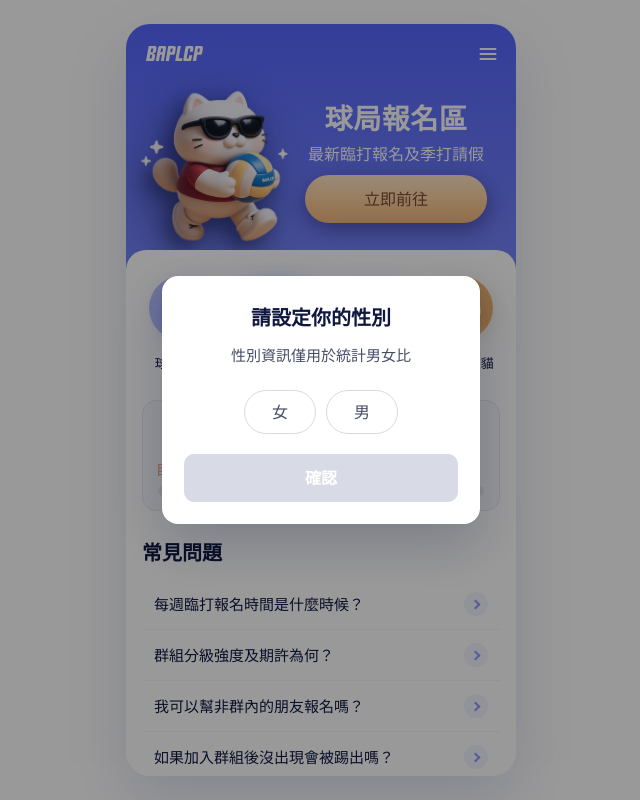
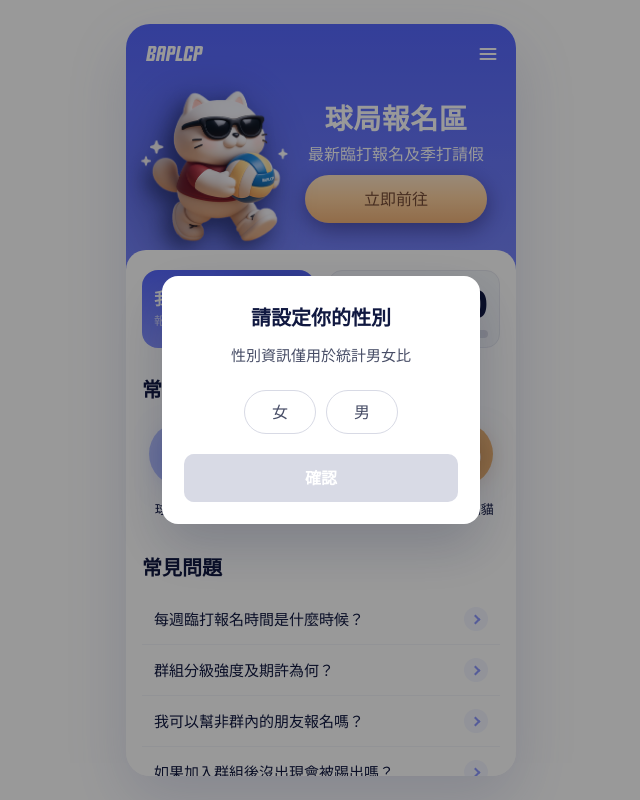
Before and after one commit to baplcp/baplcp-signup, a Vue app: page /#/ in a window 1280 px wide. Shown: the whole page, without its empty margins (319-959 px from the left). Built offline with nearby package versions, Linux system fonts and the light colour scheme; no server answers; the database is empty; grey boxes are pictures that could not be loaded.

Commit message:
手動上線 2026-06-25 12:14:03

```diff
--- a/src/components/group-list/GroupEventRow.vue
+++ b/src/components/group-list/GroupEventRow.vue
@@ -124,8 +124,8 @@ defineProps({
 }
 
 .badge-ended {
-  background: #fdecea;
-  color: #c0392b;
+  background: #ebebeb;
+  color: #888;
 }
 
 .chevron {
--- a/src/components/home/HomeInfoCard.vue
+++ b/src/components/home/HomeInfoCard.vue
@@ -94,16 +94,15 @@ const linkAttrs = computed(() => {
 .info-card img {
   position: absolute;
   right: 4px;
-  top: 3px;
+  top: 50%;
+  transform: translateY(-50%);
   width: 72px;
-  height: 72px;
+  height: 87px;
   object-fit: contain;
   filter: drop-shadow(3.995px 3.995px 15.279px rgba(16, 24, 67, 0.45));
 }
 
-.info-card.is-pending {
-  opacity: 0.4;
-  pointer-events: none;
-  cursor: default;
+.info-card:not([href]):not([to]) {
+  cursor: pointer;
 }
 </style>
--- a/src/components/home/HomeParticipationCard.vue
+++ b/src/components/home/HomeParticipationCard.vue
@@ -29,7 +29,7 @@ const iconBurn = import.meta.env.BASE_URL + 'images/icon-burn.png'
   <div class="participation-card">
     <div class="title-row">
       <img :src="iconBurn" alt="" class="burn-icon" />
-      <span class="title-text">累積參與次數</span>
+      <span class="title-text">累積次數</span>
     </div>
     <p class="goal-text">
       <span v-if="loading" class="text-skeleton text-skeleton--goal" />
@@ -47,88 +47,78 @@ const iconBurn = import.meta.env.BASE_URL + 'images/icon-burn.png'
 </template>
 
 <style scoped>
-/* Figma: rounded-[14px], shadow-[0px_4px_24.4px_0px_rgba(98,86,86,0.25)], bg-white */
-/* Layout uses absolute positions from Figma: title top:16, goal top:59, bar top:85 */
 .participation-card {
   position: relative;
-  background: #f6f8fb;
+  background: #f4f6fa;
   border: 1px solid #e6e8f0;
   border-radius: 14px;
-  height: 111px;
+  height: 78px;
   overflow: hidden;
 }
 
-/* Figma: left:16px, top:16px, gap:4px */
 .title-row {
   position: absolute;
-  left: 16px;
-  top: 16px;
+  left: 11.5px;
+  top: 14px;
   display: flex;
   align-items: center;
-  gap: 4px;
+  gap: 2px;
 }
 
-/* Figma: size:25px */
 .burn-icon {
-  width: 25px;
-  height: 25px;
+  width: 18px;
+  height: 18px;
   object-fit: contain;
   flex-shrink: 0;
 }
 
-/* Figma: text-[19px], PingFang TC Medium, leading-[1.4], color #101840 */
 .title-text {
-  font-size: 19px;
+  font-size: 17px;
   font-weight: 500;
   color: #101840;
   line-height: 1.4;
   white-space: nowrap;
 }
 
-/* Figma: left:13px, top:59px, text-[14px], PingFang TC Semibold, color #f1ad7c */
 .goal-text {
   position: absolute;
-  left: 13px;
-  top: 59px;
+  left: 11.5px;
+  top: 41px;
   margin: 0;
-  font-size: 14px;
+  font-size: 10px;
   font-weight: 400;
-  color: #ee927c;
+  color: #6373fd;
   line-height: 1.4;
   white-space: nowrap;
 }
 
-/* Figma: left:15px, top:85px, w:321px → use right:15px for responsive, h:10px */
 .bar-track {
   position: absolute;
-  left: 15px;
-  right: 15px;
-  top: 85px;
-  height: 10px;
+  left: 11.5px;
+  right: 11.5px;
+  top: 59px;
+  height: 8px;
   border-radius: 25px;
-  background: #e6e8f0;
+  background: #d8dae5;
   overflow: hidden;
 }
 
-/* Figma: gradient from #f2b57c to #e8677b */
 .bar-fill {
   height: 100%;
   border-radius: 25px;
-  background: linear-gradient(to right, #f2b57c, #e8677b);
+  background: linear-gradient(to left, #5768ff, #8894ff);
   transition: width 0.4s ease;
 }
 
-/* Figma: text-[63.96px], SF Pro Rounded Bold, leading-none, color #101840 */
-/* Position: right edge at ~29px from card right (351px card: calc(50%+146.5px) - translateX(-100%)) */
 .count-num {
   position: absolute;
-  right: 20px;
-  top: calc(50% - 43px);
-  font-size: 64px;
+  right: 12px;
+  top: 12px;
+  font-size: 40px;
   font-weight: 700;
   color: #101840;
   line-height: 1;
-  letter-spacing: -2px;
+  letter-spacing: -1px;
 }
 
 @keyframes shimmer {
@@ -141,20 +131,20 @@ const iconBurn = import.meta.env.BASE_URL + 'images/icon-burn.png'
 .bar-skeleton {
   display: inline-block;
   border-radius: 8px;
-  background: linear-gradient(90deg, #e6e8f0 25%, #f0f2f7 50%, #e6e8f0 75%);
+  background: linear-gradient(90deg, #d8dae5 25%, #eaecf4 50%, #d8dae5 75%);
   background-size: 200% 100%;
   animation: shimmer 1.4s ease infinite;
 }
 
 .count-skeleton {
-  width: 72px;
-  height: 64px;
-  border-radius: 10px;
+  width: 40px;
+  height: 40px;
+  border-radius: 8px;
 }
 
 .text-skeleton--goal {
-  width: 72px;
-  height: 16px;
+  width: 52px;
+  height: 12px;
   border-radius: 6px;
   vertical-align: middle;
 }
--- a/src/views/index.vue
+++ b/src/views/index.vue
@@ -1,8 +1,18 @@
 <script setup>
 import { onMounted, ref } from 'vue'
+
+const showComingSoon = ref(false)
+let comingSoonTimer = null
+
+function handleMyRecordClick() {
+  if (comingSoonTimer) clearTimeout(comingSoonTimer)
+  showComingSoon.value = true
+  comingSoonTimer = setTimeout(() => { showComingSoon.value = false }, 2500)
+}
 import { APP_VERSION } from '~/assets/appVersion'
 import HomeFaqList from '~/components/home/HomeFaqList.vue'
 import HomeHero from '~/components/home/HomeHero.vue'
+import HomeInfoCard from '~/components/home/HomeInfoCard.vue'
 import HomeParticipationCard from '~/components/home/HomeParticipationCard.vue'
 import HomeUtilityItem from '~/components/home/HomeUtilityItem.vue'
 import { listHomeActivityCandidates } from '~/services/activityService'
@@ -100,7 +110,7 @@ const infoCards = [
 const utilityItems = [
   {
     label: '球局列表',
-    imageSrc: import.meta.env.BASE_URL + 'images/icon-Calendar.png',
+    imageSrc: import.meta.env.BASE_URL + 'images/Registration list.png',
     to: '/group-list',
   },
   {
@@ -110,7 +120,7 @@ const utilityItems = [
   },
   {
     label: '打球影片',
-    imageSrc: import.meta.env.BASE_URL + 'images/icon-Youtube.png',
+    imageSrc: import.meta.env.BASE_URL + 'images/icon-video.png',
     href: 'https://www.youtube.com/@okayder',
     external: true,
   },
@@ -129,6 +139,18 @@ const utilityItems = [
     <HomeHero title="球局報名區" subtitle="最新臨打報名及季打請假" cta-label="立即前往" :cta-to="latestActivityTo" />
 
     <section class="content">
+      <div class="top-cards">
+        <HomeInfoCard
+          title="我的紀錄"
+          subtitle="報名與請假"
+          :image-src="infoCards[1].imageSrc"
+          @click="handleMyRecordClick"
+        />
+        <HomeParticipationCard :count="participationCount" :loading="participationLoading" />
+      </div>
+
+      <div class="section">
+        <h2>常用功能</h2>
         <div class="utility-grid">
           <HomeUtilityItem
             v-for="item in utilityItems"
@@ -142,18 +164,21 @@ const utilityItems = [
             :external="item.external"
           />
         </div>
-
-      <div class="section">
-        <HomeParticipationCard :count="participationCount" :loading="participationLoading" />
       </div>
 
-      <section class="section" aria-labelledby="faq-title">
+      <section class="section faq-section" aria-labelledby="faq-title">
         <h2 id="faq-title">常見問題</h2>
         <HomeFaqList :faqs="faqs" />
       </section>
       <div class="app-version app-version-note">{{ APP_VERSION }}</div>
     </section>
   </div>
+
+  <Transition name="snackbar">
+    <div v-if="showComingSoon" class="snackbar">
+      即將開放，敬請期待
+    </div>
+  </Transition>
 </template>
 
 <style scoped>
@@ -170,11 +195,15 @@ const utilityItems = [
 .top-cards {
   display: grid;
   grid-template-columns: repeat(2, minmax(0, 1fr));
-  gap: 16px;
+  gap: 13px;
 }
 
 .section {
   margin-top: 28px;
+}
+
+.faq-section {
+  margin-top: 36px;
 }
 
 .section h2 {
@@ -194,4 +223,41 @@ const utilityItems = [
 .app-version {
   margin-top: 28px;
 }
+
+.snackbar {
+  position: fixed;
+  bottom: 80px;
+  left: 50%;
+  transform: translateX(-50%);
+  background: rgba(16, 24, 64, 0.85);
+  color: #fff;
+  font-size: 14px;
+  font-weight: 500;
+  padding: 10px 20px;
+  border-radius: 20px;
+  white-space: nowrap;
+  z-index: 100;
+  pointer-events: none;
+  display: flex;
+  flex-direction: column;
+  align-items: center;
+  gap: 2px;
+}
+
+.snackbar-sub {
+  font-size: 12px;
+  font-weight: 400;
+  opacity: 0.7;
+}
+
+.snackbar-enter-active,
+.snackbar-leave-active {
+  transition: opacity 0.25s ease, transform 0.25s ease;
+}
+
+.snackbar-enter-from,
+.snackbar-leave-to {
+  opacity: 0;
+  transform: translateX(-50%) translateY(8px);
+}
 </style>
```
Also changed, not shown: public/images/icon-video.png (added). Lines whose indentation alone changed are shown as unchanged.
